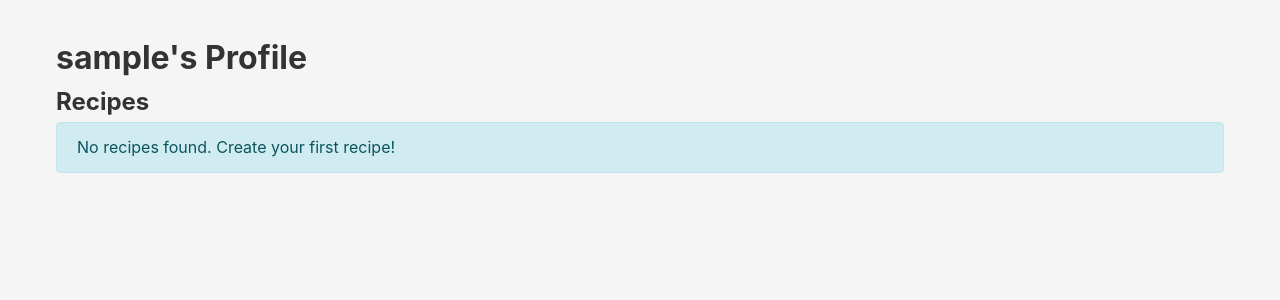
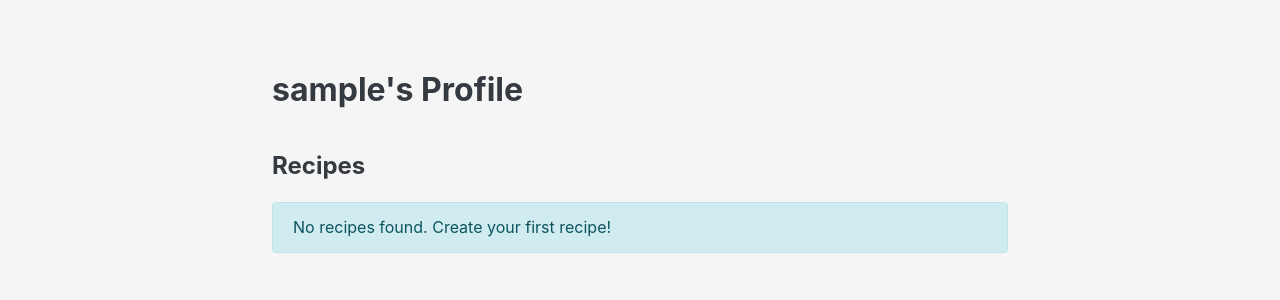
Before and after one commit to billbaord/WhatToEat, a Flask app: a page that uses app/templates/base.html in a window 1280 px wide. Shown: the part 64-364 px from the top of the page. Run offline with Flask 3, Linux system fonts and the light colour scheme; the visitor is signed in with stand-in values (Sample User, id 1); data comes from the database, SQL or seed files in the repository; data that the repository does not hold is empty.

Commit message:
CSS - User Template
Added some CSS for User page

```diff
--- a/app/static/css/styles.css
+++ b/app/static/css/styles.css
@@ -245,3 +245,20 @@ body {
 .recipe-content {
     margin-bottom: 2rem;
 }
+
+/* User Profile */
+.user-profile {
+    max-width: 800px;
+    margin: 0 auto;
+    padding: 2rem;
+}
+
+.user-profile h1 {
+    margin-bottom: 1.5rem;
+    color: var(--dark-color);
+}
+
+.user-recipes h2 {
+    margin: 2rem 0 1rem;
+    color: var(--dark-color);
+}
```
